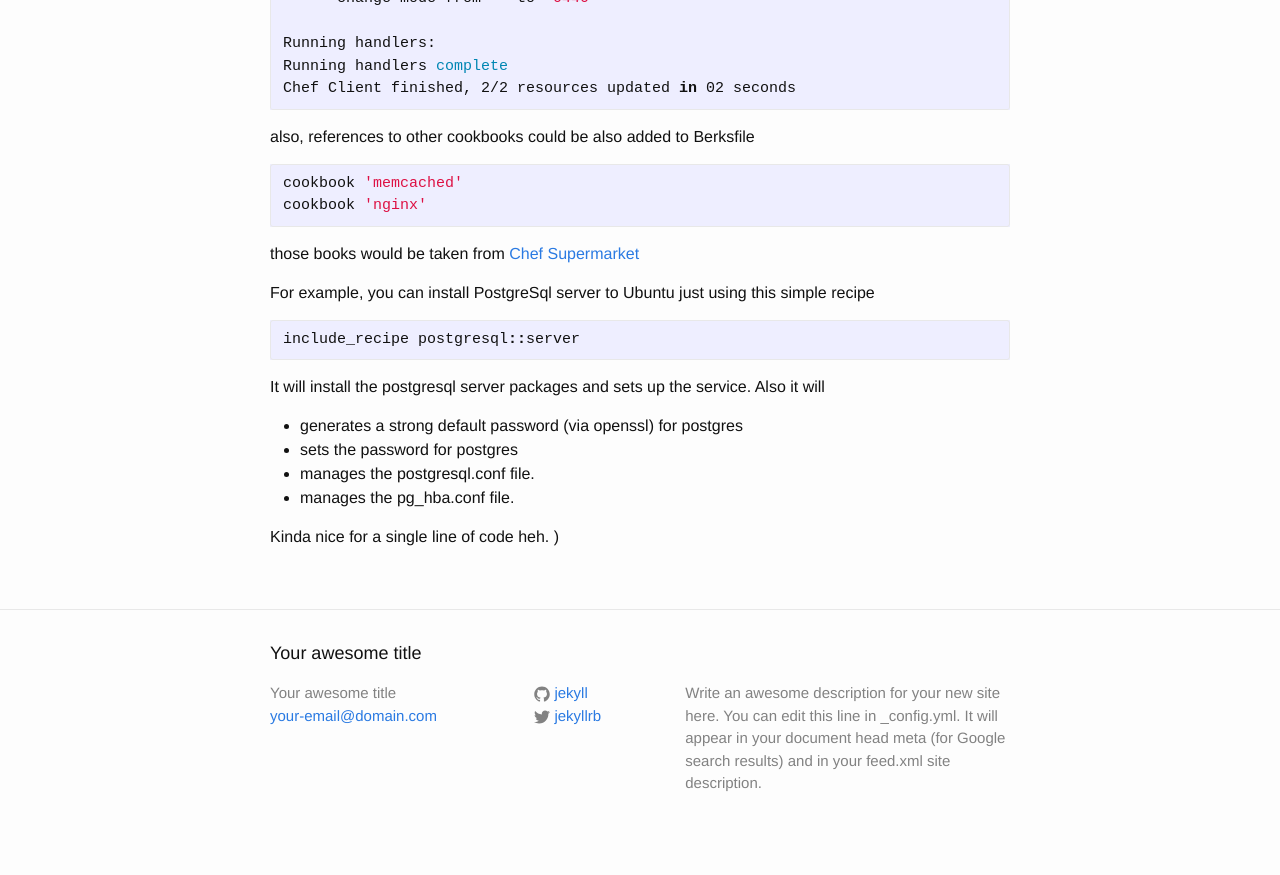
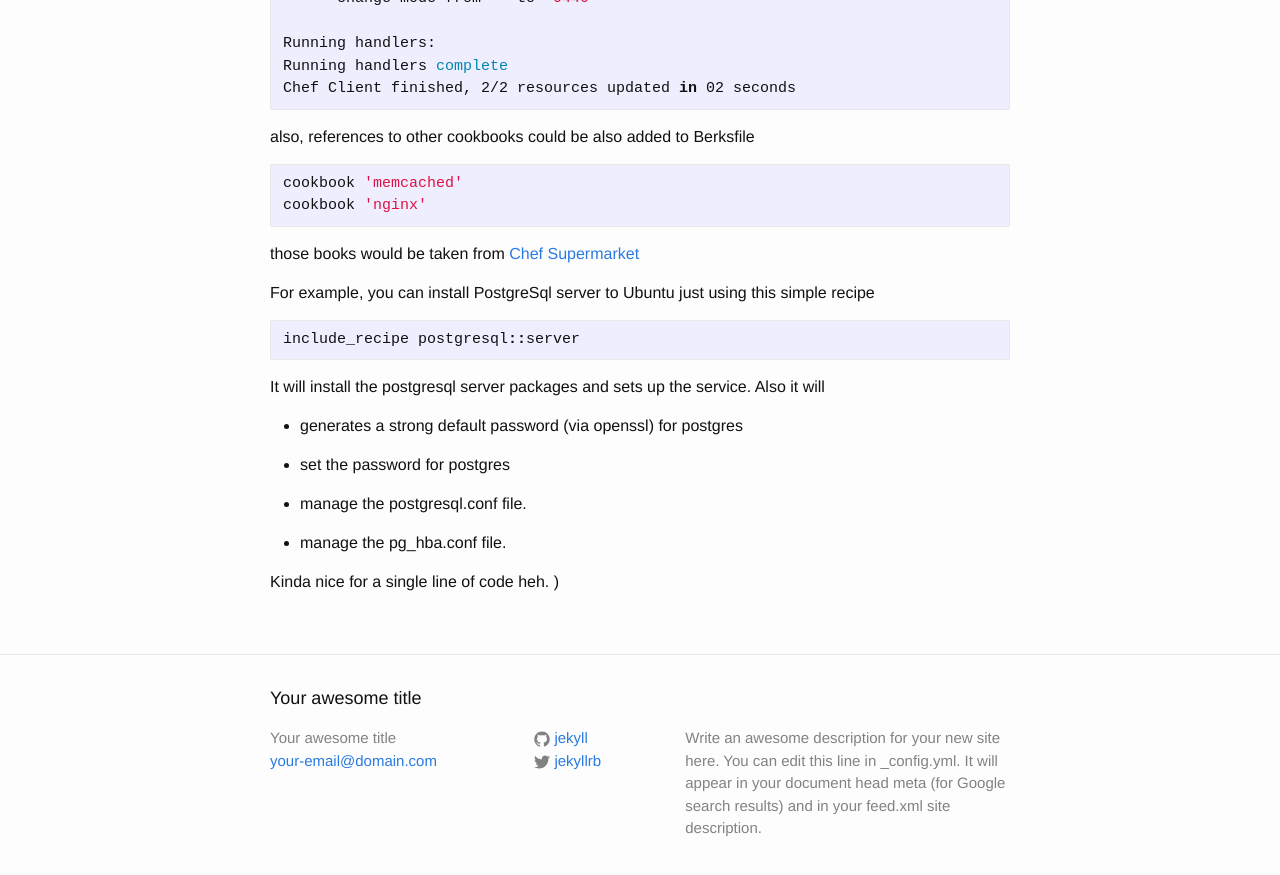
Before and after one commit to mungobungo/mungobungo.github.io, a Jekyll site: the page built from _posts/2016-03-24-chef1.markdown, in a window 1280 px wide and 900 px high, scrolled down 17717 px. Shown: the top 875 px of the window. Built offline with Jekyll 4.4.1, drawn with Linux system fonts in a browser that asks for light colours.

Commit message:
readability improvements

````diff
--- a/_posts/2016-03-24-chef1.markdown
+++ b/_posts/2016-03-24-chef1.markdown
@@ -912,9 +912,13 @@ include_recipe postgresql::server
 ```
 
 It will install the postgresql server packages and sets up the service. Also it will
+
 * generates a strong default password (via openssl) for postgres
-* sets the password for postgres
-* manages the postgresql.conf file.
-* manages the pg_hba.conf file.
+
+* set the password for postgres
+
+* manage the postgresql.conf file.
+
+* manage the pg_hba.conf file.
 
 Kinda nice for a single line of code heh. )
````
